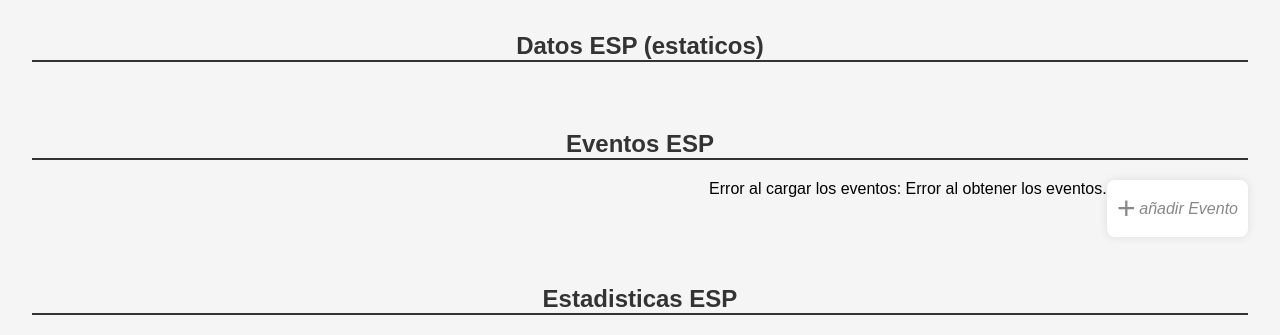
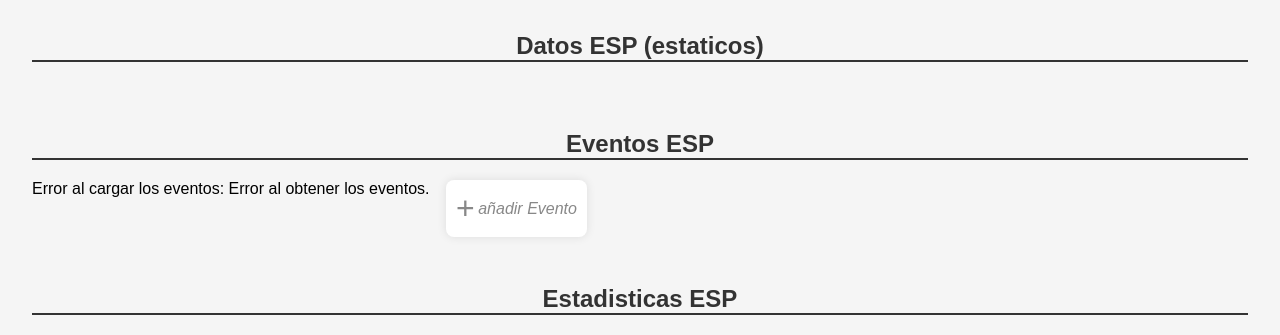
Before and after one commit to ivogabriel19/Smart_House, a Flask app: page /device in a window 1280 px wide. Shown: the part 80-415 px from the top of the page. Run offline with Flask 3, Linux system fonts and the light colour scheme; some libraries are stand-ins or nearby versions.

Commit message:
ubicacion btn add event

```diff
--- a/server/static/style.css
+++ b/server/static/style.css
@@ -306,7 +306,8 @@ header{
 .eventos-container{
 
     display: flex;
-    flex-direction: row-reverse;
+    gap: 1em;
+    /* flex-direction: row-reverse; */
 
     .event{
         width: fit-content;
@@ -331,6 +332,7 @@ header{
     }
 
     .add-event-btn{
+        order: 1;
         width: fit-content;
         max-width: 33%;                         /* Ancho máximo del botón */
         font-style: italic;         /* Estiliza el texto en cursiva */
```
